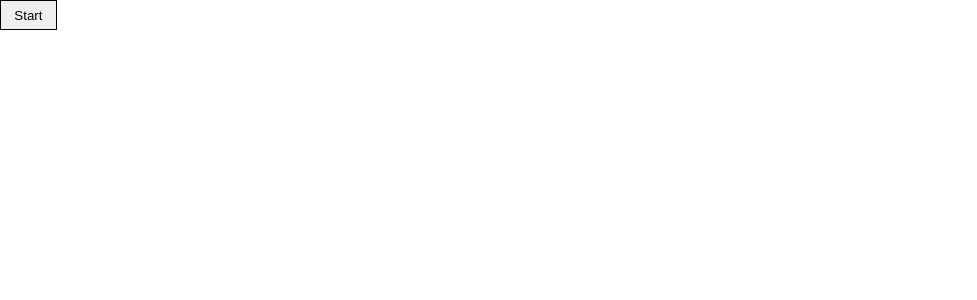
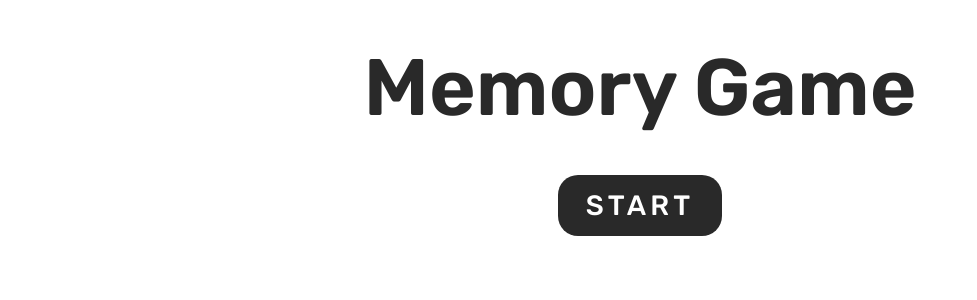
Before and after one commit to jordihm9/memory-game, a React (Create React App) app: page / in a window 1280 px wide. Shown: the top 300 px of the page, without its empty margins (0-977 px from the left). Built offline with nearby package versions, Linux system fonts and the light colour scheme.

Commit message:
applied styles v1

```diff
--- a/public/index.html
+++ b/public/index.html
@@ -12,6 +12,9 @@
     <link rel="apple-touch-icon" href="%PUBLIC_URL%/logo192.png" />
     <link rel="manifest" href="%PUBLIC_URL%/manifest.json" />
     <title>Memory Game</title>
+    <link rel="preconnect" href="https://fonts.googleapis.com">
+    <link rel="preconnect" href="https://fonts.gstatic.com" crossorigin>
+    <link href="https://fonts.googleapis.com/css2?family=Rubik:wght@300;400;500;600&display=swap" rel="stylesheet">
   </head>
   <body>
     <noscript>You need to enable JavaScript to run this app.</noscript>
--- a/src/App.tsx
+++ b/src/App.tsx
@@ -4,9 +4,12 @@ import { useStopWatch } from './hooks/useStopWatch';
 
 import { getCards, Card } from './services/Cards';
 
+import { Button } from './components/Button';
+import { Container } from './components/Container';
 import { Game } from './components/Game';
-import { Button } from './components/Button';
+import { Message } from './components/Message';
 import { Timer } from './components/Timer';
+import { Title } from './components/Title';
 
 enum Status {
   Null = 'a',
@@ -63,7 +66,8 @@ export const App: React.FC = () => {
   const finished = (): boolean => cards.every(c => c.flipped);
 
   return (
-    <Fragment>
+    <Container>
+      <Title>Memory Game</Title>
       { status === Status.Null ?
           <Button onClick={play}>Start</Button>
         : status === Status.Running ?
@@ -74,11 +78,12 @@ export const App: React.FC = () => {
           />
         : status === Status.Finished ?
           <Fragment>
-            <Timer time={stopwatch.time} />
-            <Button onClick={playAgain}>Play</Button>
+            <Message>Great! You finished in:</Message>
+            <Timer blink time={stopwatch.time} />
+            <Button onClick={playAgain}>Play again</Button>
           </Fragment>
         : null
       }
-    </Fragment>
+    </Container>
   );
 }
--- a/src/components/Button.tsx
+++ b/src/components/Button.tsx
@@ -1,17 +1,17 @@
 import styled from 'styled-components';
 
-interface Props {
-  children: React.ReactNode,
-  onClick?: React.MouseEventHandler<HTMLButtonElement>
-}
-
-const StyledButton = styled.button`
-  display: inline-block;
+export const Button = styled.button`
+  display: block;
+  margin: auto;
   padding: 0.5em 1em;
   outline: none;
-  border: 1px solid #000;
+  border: none;
+  border-radius: 1.25rem;
+  font-size: 1.75rem;
+  font-weight: 500;
+  text-transform: uppercase;
+  letter-spacing: 0.15em;
+  color: #fff;
+  background: #292929;
+  cursor: pointer;
 `;
-
-export const Button: React.FC<Props> = ({children, ...props}) => {
-  return <StyledButton {...props}>{children}</StyledButton>
-}
--- a/src/components/Card.tsx
+++ b/src/components/Card.tsx
@@ -9,15 +9,17 @@ interface Props {
   flipCard: (card: CardType) => void
 }
 
-interface ColoredDivProps {
+interface StyledCardProps {
   color: string,
   flipped?: boolean
 }
 
-const ColoredDiv = styled.div<ColoredDivProps>`
+const StyledCard = styled.div<StyledCardProps>`
   width: 100px;
   height: 100px;
-  background-color: ${({color, flipped}) => flipped ? color : '#000'};
+  border-radius: 0.5rem;
+  background-color: ${({color, flipped}) => flipped ? color : '#292929'};
+  box-shadow: 0 0 0.5rem #292929;
   cursor: pointer;
 `;
 
@@ -50,7 +52,7 @@ export const Card: React.FC<Props> = ({card, flippedCards, flipCard}) => {
 
   return (
     <div className="card" onClick={handleClick}>
-      <ColoredDiv
+      <StyledCard
         color={card.color}
         flipped={card.flipped || flipped}
       />
--- a/src/components/CardsGrid.tsx
+++ b/src/components/CardsGrid.tsx
@@ -1,26 +1,13 @@
-import styled from 'styled-components';
-
 import { Card as CardType } from './../services/Cards';
 
 import { Card } from './Card';
+import { Grid } from './Grid';
 
 interface Props {
   cards: CardType[],
   flippedCards: CardType[],
   flipCard: (card: CardType) => void
 }
-
-interface GridProps {
-  columns: number,
-}
-
-const Grid = styled.div<GridProps>`
-  margin: 5rem auto;
-  width: fit-content;
-  display: grid;
-  grid-gap: 1rem;
-  grid-template-columns: repeat(${({columns}) => columns}, 1fr);
-`;
 
 export const CardsGrid: React.FC<Props> = ({ cards, flippedCards, flipCard }) => {
   return (
--- /dev/null
+++ b/src/components/Container.tsx
@@ -0,0 +1,6 @@
+import styled from 'styled-components';
+
+export const Container = styled.div`
+  margin: 5vh auto 0 auto;
+  width: 80%;
+`;
--- a/src/components/Game.tsx
+++ b/src/components/Game.tsx
@@ -1,5 +1,4 @@
-import { useEffect, useState } from 'react';
-import styled from 'styled-components';
+import { Fragment, useEffect, useState } from 'react';
 
 import { Card } from './../services/Cards';
 
@@ -11,8 +10,6 @@ interface Props {
   setCards: React.Dispatch<React.SetStateAction<Card[]>>,
   time: number
 }
-
-const Container = styled.div``;
 
 export const Game: React.FC<Props> = ({cards, setCards, time}) => {
   const [flippedCards, setFlippedCards] = useState<Card[]>([]);
@@ -45,13 +42,13 @@ export const Game: React.FC<Props> = ({cards, setCards, time}) => {
   }
 
   return (
-    <Container>
+    <Fragment>
       <Timer time={time}/>
       <CardsGrid
         cards={cards}
         flippedCards={flippedCards}
         flipCard={flipCard}
       />
-    </Container>
+    </Fragment>
   );
 }
--- /dev/null
+++ b/src/components/Grid.tsx
@@ -0,0 +1,13 @@
+import styled from 'styled-components';
+
+interface GridProps {
+  columns: number,
+}
+
+export const Grid = styled.div<GridProps>`
+  margin: auto;
+  width: fit-content;
+  display: grid;
+  grid-gap: 1rem;
+  grid-template-columns: repeat(${({columns}) => columns}, 1fr);
+`;
--- /dev/null
+++ b/src/components/Message.tsx
@@ -0,0 +1,7 @@
+import styled from 'styled-components';
+
+export const Message = styled.p`
+  font-size: 1.75rem;
+  font-weight: 300;
+  text-align: center;
+`;
--- a/src/components/Timer.tsx
+++ b/src/components/Timer.tsx
@@ -1,9 +1,35 @@
+import styled from 'styled-components';
+
 interface Props {
-  time: number
+  time: number,
+  blink?: boolean
 }
 
-export const Timer: React.FC<Props> = ({time}) => {
- const format = (n: number): string => n > 10 ? n.toString() : '0' + n.toString();
+interface StylesProps {
+  blink?: boolean
+}
+
+const StyledTimer = styled.div<StylesProps>`
+  margin: 1em 0;
+  font-size: 1.75em;
+  text-align: center;
+  font-variant-numeric: tabular-nums;
+  ${({blink}) => blink ? 'animation: blink infinite 2500ms alternate;' : null}
+  transition: opacity 200ms ease-ease-in-out;
+
+  @keyframes blink {
+    from {
+      opacity: 0;
+    }
+
+    to {
+      opacity: 1;
+    }
+  }
+`;
+
+export const Timer: React.FC<Props> = ({time, blink}) => {
+ const format = (n: number): string => n >= 10 ? n.toString() : '0' + n.toString();
 
  const minutes = (): number => Math.floor((time / 60000) % 60);
 
@@ -12,10 +38,10 @@ export const Timer: React.FC<Props> = ({time}) => {
  const miliseconds = (): number => (time / 10) % 100;
 
  return (
-    <div>
+    <StyledTimer blink={blink}>
       <span>{format(minutes())}</span>:
       <span>{format(seconds())}</span>.
       <span>{format(miliseconds())}</span>
-    </div>
+    </StyledTimer>
   );
 }
--- /dev/null
+++ b/src/components/Title.tsx
@@ -0,0 +1,7 @@
+import styled from 'styled-components';
+
+export const Title = styled.h1`
+  margin-bottom: 0.5em;
+  text-align: center;
+  font-size: 5rem;
+`;
--- a/src/index.css
+++ b/src/index.css
@@ -1,13 +1,13 @@
-body {
+html,
+body,
+* {
+  box-sizing: border-box;
   margin: 0;
-  font-family: -apple-system, BlinkMacSystemFont, 'Segoe UI', 'Roboto', 'Oxygen',
-    'Ubuntu', 'Cantarell', 'Fira Sans', 'Droid Sans', 'Helvetica Neue',
-    sans-serif;
-  -webkit-font-smoothing: antialiased;
-  -moz-osx-font-smoothing: grayscale;
+  padding: 0;
+  font-family: 'Rubik', sans-serif;
+  color: #292929;
 }
 
-code {
-  font-family: source-code-pro, Menlo, Monaco, Consolas, 'Courier New',
-    monospace;
+body {
+  background: #fff;
 }
```
